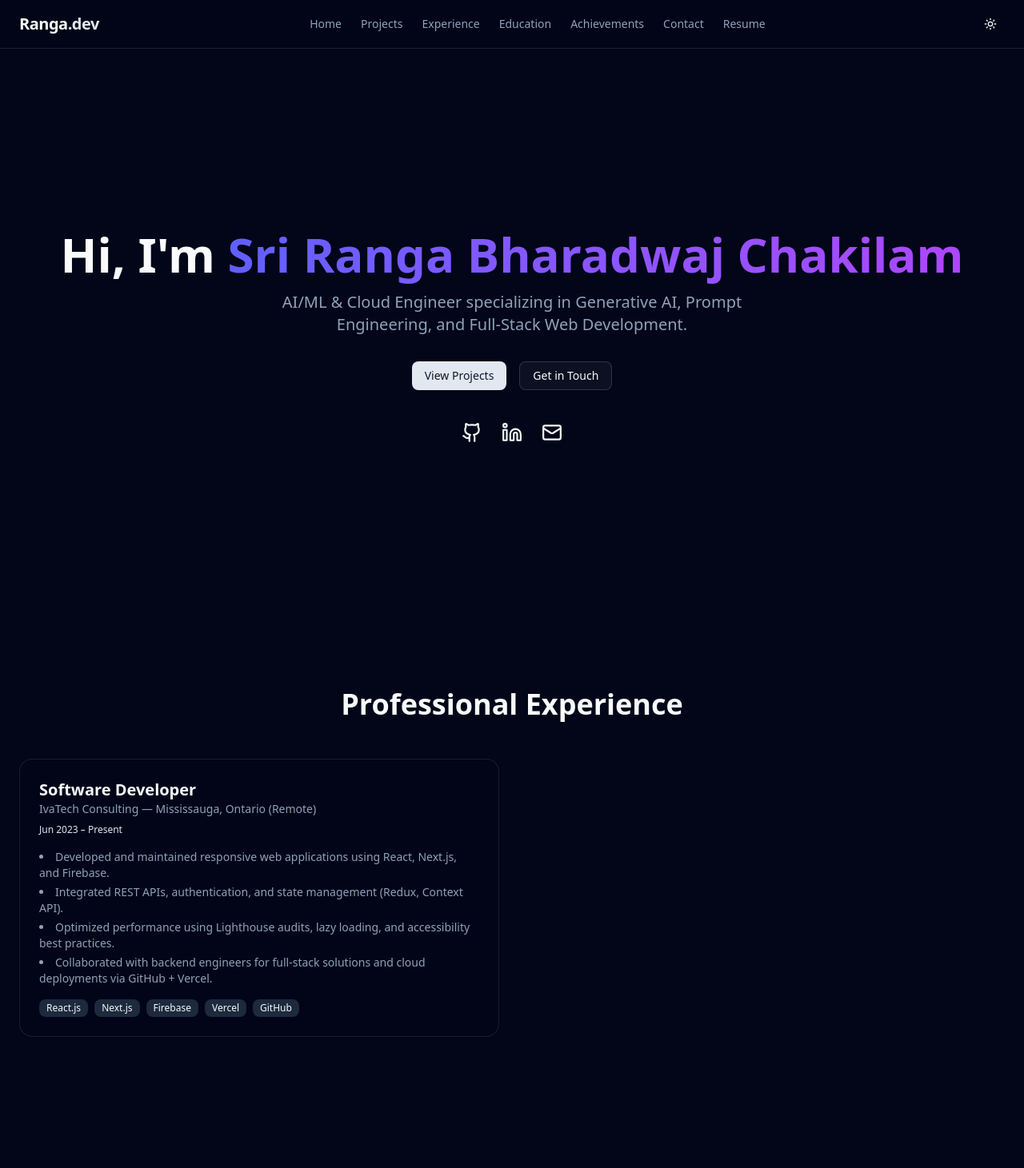
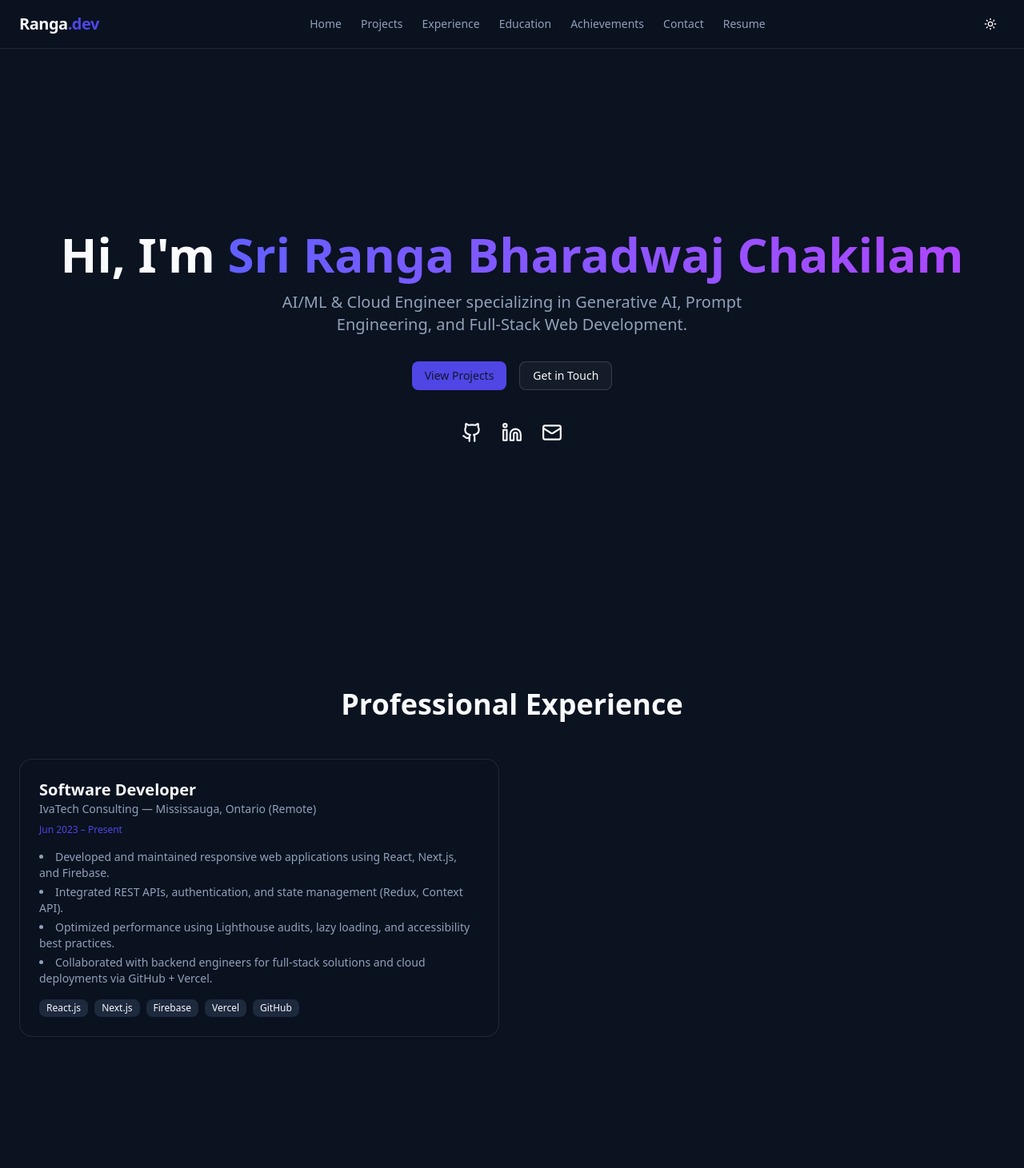
Before and after one commit to ranga2002/ranga2002.github.io, a Next.js app in the folder ranga-portfolio/: page / in a window 1280 px wide. Shown: the top 1461 px of the page at 80% size. Built offline with nearby package versions, Linux system fonts and the light colour scheme.

Commit message:
Annimations_fixes

```diff
--- a/ranga-portfolio/app/globals.css
+++ b/ranga-portfolio/app/globals.css
@@ -51,13 +51,14 @@
   --card-foreground: oklch(0.129 0.042 264.695);
   --popover: oklch(1 0 0);
   --popover-foreground: oklch(0.129 0.042 264.695);
-  --primary: oklch(0.208 0.042 265.755);
+  /* Brand accent: deep indigo/tech blue for CTAs and active nav */
+  --primary: #4f46e5; /* indigo-600 */
   --primary-foreground: oklch(0.984 0.003 247.858);
   --secondary: oklch(0.968 0.007 247.896);
   --secondary-foreground: oklch(0.208 0.042 265.755);
   --muted: oklch(0.968 0.007 247.896);
   --muted-foreground: oklch(0.554 0.046 257.417);
-  --accent: oklch(0.968 0.007 247.896);
+  --accent: #2563eb; /* blue-600 */
   --accent-foreground: oklch(0.208 0.042 265.755);
   --destructive: oklch(0.577 0.245 27.325);
   --border: oklch(0.929 0.013 255.508);
@@ -79,19 +80,20 @@
 }
 
 .dark {
-  --background: oklch(0.129 0.042 264.695);
+  /* Softer very-dark-gray background for reduced eye strain */
+  --background: #0b1220; /* very dark gray-blue */
   --foreground: oklch(0.984 0.003 247.858);
   --card: oklch(0.208 0.042 265.755);
   --card-foreground: oklch(0.984 0.003 247.858);
   --popover: oklch(0.208 0.042 265.755);
   --popover-foreground: oklch(0.984 0.003 247.858);
-  --primary: oklch(0.929 0.013 255.508);
+  --primary: #4f46e5; /* indigo-600 */
   --primary-foreground: oklch(0.208 0.042 265.755);
   --secondary: oklch(0.279 0.041 260.031);
   --secondary-foreground: oklch(0.984 0.003 247.858);
   --muted: oklch(0.279 0.041 260.031);
   --muted-foreground: oklch(0.704 0.04 256.788);
-  --accent: oklch(0.279 0.041 260.031);
+  --accent: #2563eb; /* blue-600 */
   --accent-foreground: oklch(0.984 0.003 247.858);
   --destructive: oklch(0.704 0.191 22.216);
   --border: oklch(1 0 0 / 10%);
@@ -121,6 +123,41 @@
   }
 }
 
+/* Typography and subtle link styles */
+@layer base {
+  h2 {
+    font-size: 1.875rem; /* text-3xl */
+    font-weight: 700;
+    line-height: 1.08;
+  }
+
+  @media (min-width: 768px) {
+    h2 {
+      font-size: 2.25rem; /* text-4xl */
+    }
+  }
+
+  h3 {
+    font-size: 1.25rem; /* text-xl */
+    font-weight: 600;
+    line-height: 1.15;
+  }
+
+  strong {
+    font-weight: 600;
+  }
+
+  a {
+    text-underline-offset: 4px;
+    transition: color 160ms ease, text-decoration-color 160ms ease;
+  }
+
+  a:hover {
+    color: var(--primary);
+    text-decoration-color: var(--accent);
+  }
+}
+
 html {
   scroll-behavior: smooth;
 }
--- a/ranga-portfolio/components/Card/EducationCard.jsx
+++ b/ranga-portfolio/components/Card/EducationCard.jsx
@@ -20,7 +20,7 @@ export function EducationCard({ edu, index }) {
       />
 
       {/* Card */}
-      <div className="bg-background/60 border border-border rounded-xl p-5 mb-8 hover:shadow-md transition-all">
+  <div className="bg-background/60 border border-border rounded-xl p-5 mb-8 transform transition-transform hover:-translate-y-1 hover:shadow-md">
         <h3 className="text-lg font-semibold">{edu.degree}</h3>
         <p className="text-sm text-muted-foreground mb-1">{edu.institution}</p>
         <p className="text-xs text-primary mb-3">{edu.period}</p>
--- a/ranga-portfolio/components/Card/ExperienceCard.jsx
+++ b/ranga-portfolio/components/Card/ExperienceCard.jsx
@@ -10,7 +10,7 @@ export function ExperienceCard({ exp }) {
       whileInView={{ opacity: 1, y: 0 }}
       transition={{ duration: 0.5 }}
       viewport={{ once: true }}
-      className="p-6 rounded-2xl border border-border bg-background/60 shadow-sm hover:shadow-md transition-shadow"
+      className="transform transition-transform transition-shadow p-6 rounded-2xl border border-border bg-background/60 shadow-sm hover:-translate-y-1 hover:shadow-md"
     >
       <h3 className="text-xl font-semibold">{exp.role}</h3>
       <p className="text-sm text-muted-foreground mb-2">
--- a/ranga-portfolio/components/Card/ProjectCard.jsx
+++ b/ranga-portfolio/components/Card/ProjectCard.jsx
@@ -14,7 +14,7 @@ export function ProjectCard({ project }) {
       transition={{ duration: 0.5 }}
       viewport={{ once: true }}
     >
-      <Card className="hover:shadow-md transition-shadow border border-border bg-background/70">
+  <Card className="transform transition-transform transition-shadow hover:-translate-y-1 hover:shadow-lg border border-border bg-background/70">
         <CardHeader>
           <CardTitle className="text-lg font-semibold">{project.title}</CardTitle>
         </CardHeader>
--- a/ranga-portfolio/components/Section/AchievementsSection.jsx
+++ b/ranga-portfolio/components/Section/AchievementsSection.jsx
@@ -24,7 +24,7 @@ export function AchievementsSection() {
             whileInView={{ opacity: 1, y: 0 }}
             transition={{ delay: i * 0.1, duration: 0.6 }}
             viewport={{ once: true }}
-            className="relative p-6 rounded-2xl border border-border bg-background/70 hover:shadow-lg transition-all"
+            className="relative p-6 rounded-2xl border border-border bg-background/70 transform transition-transform hover:-translate-y-1 hover:shadow-lg"
           >
             {/* Glowing Icon */}
             <div
```
